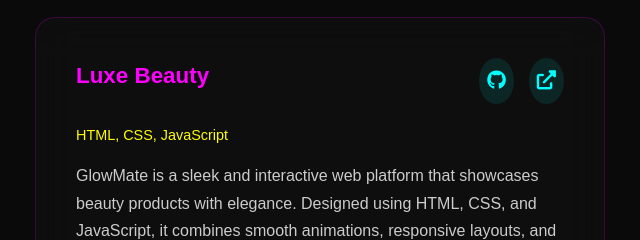
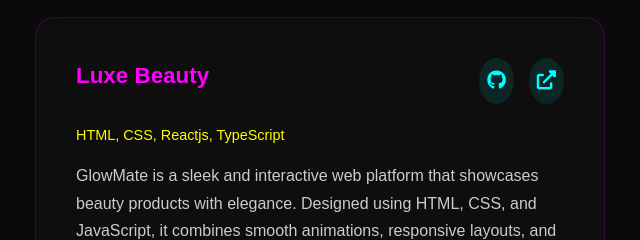
Before and after one commit to shrutibhoi04/my_portfolio-, a plain HTML site: page Portfolio/index.html in a window 1280 px wide. Shown: the part 3880-4120 px from the top of the page, 625-1265 px from the left. Drawn offline with Linux system fonts and the light colour scheme.

Commit message:
Update index.html

```diff
--- a/Portfolio/index.html
+++ b/Portfolio/index.html
@@ -256,7 +256,7 @@
                         <a href="https://project-8f3j.vercel.app/" class="project-link"><i class="fas fa-external-link-alt"></i></a>
                     </div>
                 </div>
-                <p class="project-tech">HTML, CSS, JavaScript</p>
+                <p class="project-tech">HTML, CSS, Reactjs, TypeScript</p>
                 <p class="project-description">GlowMate is a sleek and interactive web platform that showcases beauty products with elegance. Designed using HTML, CSS, and JavaScript, it combines smooth animations, responsive layouts, and engaging UI elements to offer users an immersive shopping experience tailored for skincare and cosmetics lovers.</p>
             </div>
 
```
